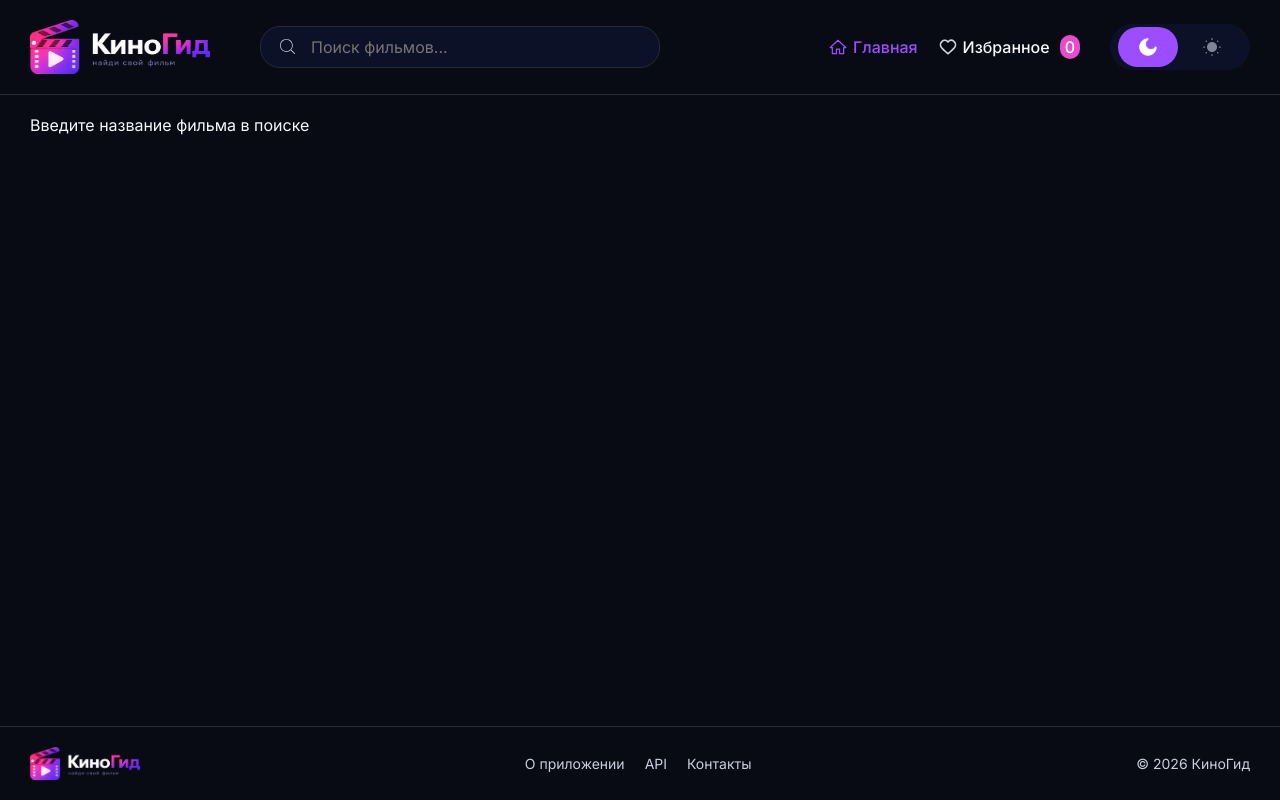
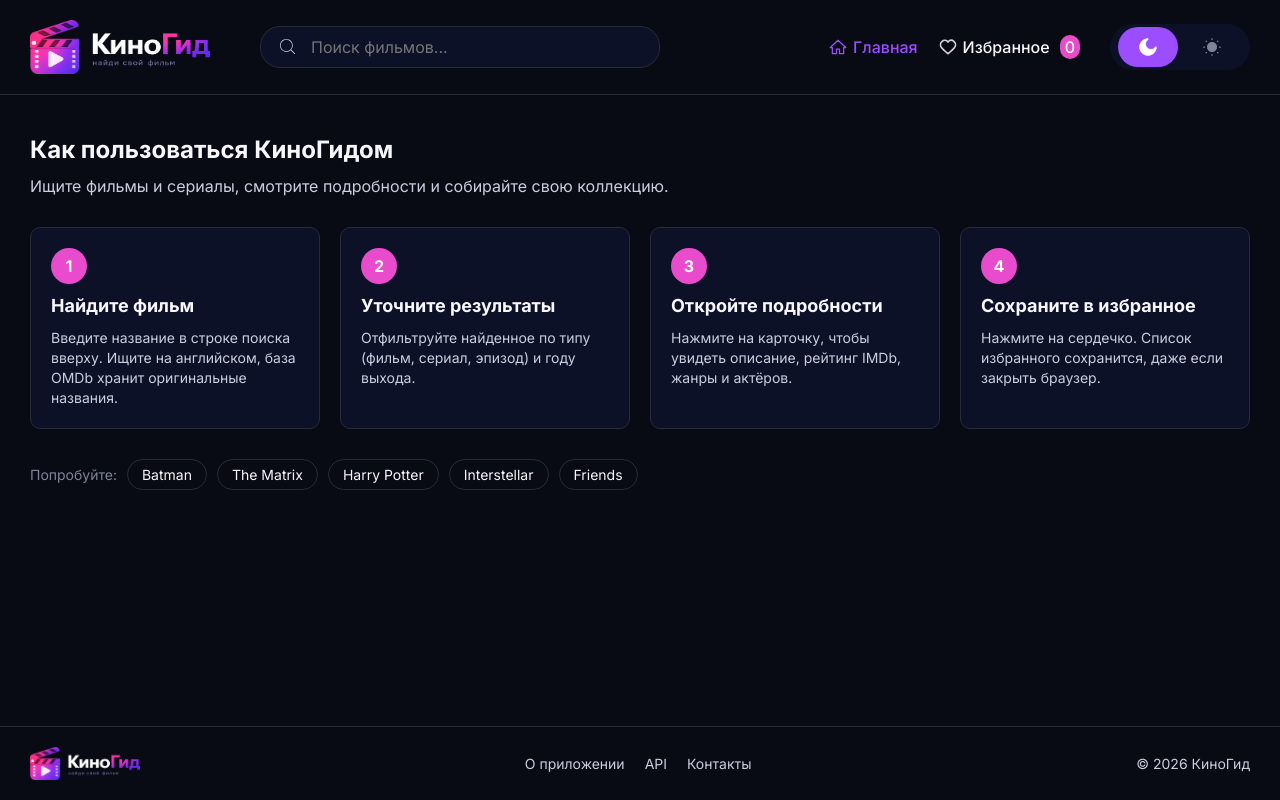
Before and after one commit to AnnaSpirina/movie-search-app, a React (Vite) app: page / in a window 1280 px wide. Built offline with nearby package versions, Linux system fonts and the light colour scheme; no server answers.

Commit message:
Инструкция на главной странице

```diff
--- /dev/null
+++ b/src/components/Home/HomeGuide.jsx
@@ -0,0 +1,59 @@
+import { Link } from "react-router-dom";
+import styles from "./HomeGuide.module.css";
+
+const STEPS = [
+    {
+        title: "Найдите фильм",
+        text: "Введите название в строке поиска вверху. Ищите на английском, база OMDb хранит оригинальные названия.",
+    },
+    {
+        title: "Уточните результаты",
+        text: "Отфильтруйте найденное по типу (фильм, сериал, эпизод) и году выхода.",
+    },
+    {
+        title: "Откройте подробности",
+        text: "Нажмите на карточку, чтобы увидеть описание, рейтинг IMDb, жанры и актёров.",
+    },
+    {
+        title: "Сохраните в избранное",
+        text: "Нажмите на сердечко. Список избранного сохранится, даже если закрыть браузер.",
+    },
+];
+
+const EXAMPLES = ["Batman", "The Matrix", "Harry Potter", "Interstellar", "Friends"];
+
+function HomeGuide(){
+    return (
+        <section className={styles.guide}>
+            <div className={styles.intro}>
+                <h1 className={styles.title}>Как пользоваться КиноГидом</h1>
+                <p className={styles.subtitle}>Ищите фильмы и сериалы, смотрите подробности и собирайте свою коллекцию.</p>
+            </div>
+
+            <ol className={styles.steps}>
+                {STEPS.map((step, i) => (
+                    <li key={step.title} className={styles.step}>
+                        <span className={styles.number} aria-hidden="true">{i + 1}</span>
+                        <h2 className={styles.stepTitle}>{step.title}</h2>
+                        <p className={styles.stepText}>{step.text}</p>
+                    </li>
+                ))}
+            </ol>
+
+            <div className={styles.examples}>
+                <span className={styles.examplesLabel}>Попробуйте:</span>
+                {EXAMPLES.map((example) => (
+                    <Link
+                        key={example}
+                        to={`/?${new URLSearchParams({ q: example })}`}
+                        className={styles.example}
+                    >
+                        {example}
+                    </Link>
+                ))}
+            </div>
+        </section>
+    )
+}
+
+export default HomeGuide;
--- /dev/null
+++ b/src/components/Home/HomeGuide.module.css
@@ -0,0 +1,110 @@
+.guide{
+    display: flex;
+    flex-direction: column;
+    gap: 30px;
+    padding: 20px 0;
+}
+
+.intro{
+    display: flex;
+    flex-direction: column;
+    gap: 10px;
+}
+
+.title{
+    margin: 0;
+}
+
+.subtitle{
+    margin: 0;
+    font-size: 16px;
+    line-height: 22px;
+    color: var(--text-secondary);
+}
+
+.steps{
+    margin: 0;
+    padding: 0;
+    display: grid;
+    grid-template-columns: repeat(4, minmax(0, 1fr));
+    gap: 20px;
+}
+
+.step{
+    display: flex;
+    flex-direction: column;
+    gap: 10px;
+    padding: 20px;
+    background-color: var(--bg-card);
+    border: 1px solid var(--border-color);
+    border-radius: var(--radius-sm);
+}
+
+.number{
+    display: flex;
+    align-items: center;
+    justify-content: center;
+    width: 36px;
+    height: 36px;
+    border-radius: 50%;
+    background: var(--secondary);
+    color: #FFFFFF;
+    font-weight: 700;
+}
+
+.stepTitle{
+    margin: 0;
+    font-size: 18px;
+    line-height: 24px;
+}
+
+.stepText{
+    margin: 0;
+    font-size: 14px;
+    line-height: 20px;
+    color: var(--text-secondary);
+}
+
+.examples{
+    display: flex;
+    flex-wrap: wrap;
+    align-items: center;
+    gap: 10px;
+}
+
+.examplesLabel{
+    font-size: 14px;
+    color: var(--text-muted);
+}
+
+.example{
+    padding: 6px 14px;
+    border: 1px solid var(--border-color);
+    border-radius: var(--radius-xl);
+    color: var(--text-primary);
+    font-size: 14px;
+    text-decoration: none;
+    transition: border-color var(--transition-fast), color var(--transition-fast);
+}
+
+.example:hover{
+    border-color: var(--primary);
+    color: var(--primary);
+}
+
+.example:focus-visible{
+    outline: 2px solid var(--primary);
+    outline-offset: 2px;
+}
+
+@media (max-width: 1200px){
+    .steps{
+        grid-template-columns: repeat(2, minmax(0, 1fr));
+    }
+}
+
+@media (max-width: 768px){
+    .steps{
+        grid-template-columns: minmax(0, 1fr);
+    }
+}
--- a/src/pages/HomePage.jsx
+++ b/src/pages/HomePage.jsx
@@ -7,6 +7,7 @@ import MovieFilters from '../components/Movie/MovieFilters';
 import { PAGE_SIZE } from '../utils/constants';
 import Pagination from '../components/UI/Pagination';
 import styles from './HomePage.module.css';
+import HomeGuide from '../components/Home/HomeGuide';
 
 function HomePage() {
     const [searchParams] = useSearchParams();
@@ -22,7 +23,7 @@ function HomePage() {
 
     const { data, loading, error } = useFetch(qValue ? fetchMovies : null);
 
-    if (!qValue) return <div>Введите название фильма в поиске</div>;
+    if (!qValue) return <HomeGuide />;
 
     const movies = data?.movies ?? [];
     const total = data?.totalResults ?? 0;
```
